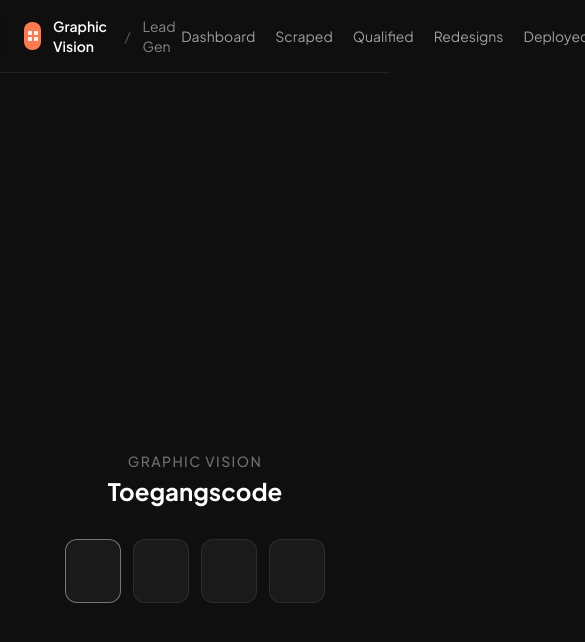
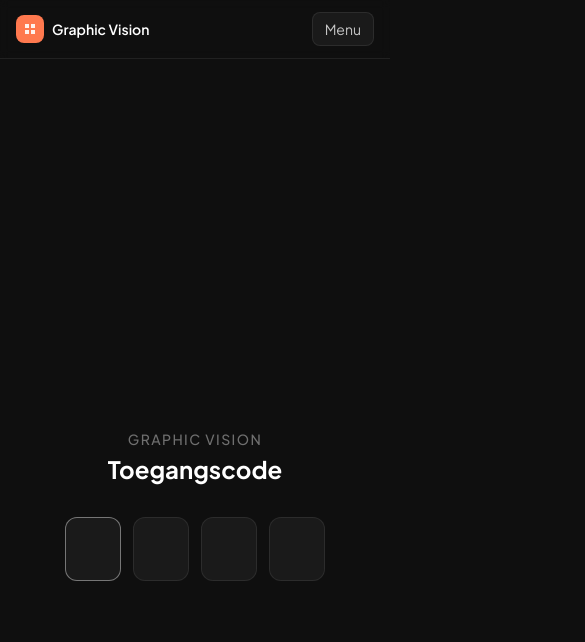
Before and after one commit to graphicvisionnl/leadgen, a Next.js app: page /login in a window 390 px wide. Shown: the top 642 px of the page, 585 px wide, since content can reach past the window. Built offline with nearby package versions, Linux system fonts and the light colour scheme.

Commit message:
Make top navigation mobile responsive

```diff
--- a/app/layout.tsx
+++ b/app/layout.tsx
@@ -1,6 +1,6 @@
 import type { Metadata } from 'next'
 import { Plus_Jakarta_Sans } from 'next/font/google'
-import Link from 'next/link'
+import { AppNav } from '@/components/AppNav'
 import './globals.css'
 
 const plusJakarta = Plus_Jakarta_Sans({
@@ -18,44 +18,8 @@
   return (
     <html lang="nl" className={plusJakarta.variable}>
       <body className="bg-dark text-white font-sans antialiased min-h-screen">
-        <nav className="border-b border-subtle bg-dark/80 backdrop-blur-sm sticky top-0 z-50">
-          <div className="max-w-7xl mx-auto px-6 py-4 flex items-center justify-between">
-            <div className="flex items-center gap-3">
-              <div className="w-7 h-7 rounded-lg bg-brand flex items-center justify-center">
-                <svg width="14" height="14" viewBox="0 0 14 14" fill="none">
-                  <path d="M2 2h4v4H2zM8 2h4v4H8zM2 8h4v4H2zM8 8h4v4H8z" fill="white" fillOpacity="0.9"/>
-                </svg>
-              </div>
-              <span className="font-semibold text-sm">Graphic Vision</span>
-              <span className="text-white/30 text-sm">/</span>
-              <span className="text-white/50 text-sm">Lead Gen</span>
-            </div>
-            <div className="flex items-center gap-5 text-sm">
-              <Link href="/" className="text-white/60 hover:text-white transition-colors">
-                Dashboard
-              </Link>
-              <Link href="/scraped" className="text-white/60 hover:text-white transition-colors">
-                Scraped
-              </Link>
-              <Link href="/qualified" className="text-white/60 hover:text-white transition-colors">
-                Qualified
-              </Link>
-              <Link href="/redesigns" className="text-white/60 hover:text-white transition-colors">
-                Redesigns
-              </Link>
-              <Link href="/deployed" className="text-white/60 hover:text-white transition-colors">
-                Deployed
-              </Link>
-              <Link href="/contacted" className="text-white/60 hover:text-white transition-colors">
-                Benaderd
-              </Link>
-              <Link href="/settings" className="text-white/60 hover:text-white transition-colors">
-                Instellingen
-              </Link>
-            </div>
-          </div>
-        </nav>
-        <main className="max-w-7xl mx-auto px-6 py-8">
+        <AppNav />
+        <main className="max-w-7xl mx-auto px-4 sm:px-6 py-6 sm:py-8">
           {children}
         </main>
       </body>
--- /dev/null
+++ b/components/AppNav.tsx
@@ -0,0 +1,89 @@
+'use client'
+
+import Link from 'next/link'
+import { usePathname } from 'next/navigation'
+import { useEffect, useState } from 'react'
+
+const NAV_LINKS = [
+  { href: '/', label: 'Dashboard' },
+  { href: '/scraped', label: 'Scraped' },
+  { href: '/qualified', label: 'Qualified' },
+  { href: '/redesigns', label: 'Redesigns' },
+  { href: '/deployed', label: 'Deployed' },
+  { href: '/contacted', label: 'Benaderd' },
+  { href: '/settings', label: 'Instellingen' },
+]
+
+export function AppNav() {
+  const pathname = usePathname()
+  const [isOpen, setIsOpen] = useState(false)
+
+  useEffect(() => {
+    setIsOpen(false)
+  }, [pathname])
+
+  return (
+    <nav className="border-b border-subtle bg-dark/80 backdrop-blur-sm sticky top-0 z-50">
+      <div className="max-w-7xl mx-auto px-4 sm:px-6 py-3 sm:py-4">
+        <div className="flex items-center justify-between gap-3">
+          <div className="min-w-0 flex items-center gap-2 sm:gap-3">
+            <div className="w-7 h-7 rounded-lg bg-brand flex items-center justify-center shrink-0">
+              <svg width="14" height="14" viewBox="0 0 14 14" fill="none">
+                <path d="M2 2h4v4H2zM8 2h4v4H8zM2 8h4v4H2zM8 8h4v4H8z" fill="white" fillOpacity="0.9" />
+              </svg>
+            </div>
+            <span className="font-semibold text-sm truncate">Graphic Vision</span>
+            <span className="hidden sm:inline text-white/30 text-sm">/</span>
+            <span className="hidden sm:inline text-white/50 text-sm">Lead Gen</span>
+          </div>
+
+          <div className="hidden md:flex items-center gap-5 text-sm">
+            {NAV_LINKS.map((link) => {
+              const isActive = pathname === link.href
+              return (
+                <Link
+                  key={link.href}
+                  href={link.href}
+                  className={isActive ? 'text-white' : 'text-white/60 hover:text-white transition-colors'}
+                >
+                  {link.label}
+                </Link>
+              )
+            })}
+          </div>
+
+          <button
+            type="button"
+            className="md:hidden px-3 py-1.5 rounded-lg border border-subtle bg-surface text-white/75 hover:text-white hover:border-white/20 transition-colors text-sm"
+            onClick={() => setIsOpen((open) => !open)}
+            aria-label="Open menu"
+            aria-expanded={isOpen}
+          >
+            {isOpen ? 'Sluit' : 'Menu'}
+          </button>
+        </div>
+
+        {isOpen && (
+          <div className="md:hidden mt-3 pt-3 border-t border-subtle grid gap-1">
+            {NAV_LINKS.map((link) => {
+              const isActive = pathname === link.href
+              return (
+                <Link
+                  key={link.href}
+                  href={link.href}
+                  className={`px-3 py-2 rounded-lg text-sm transition-colors ${
+                    isActive
+                      ? 'bg-white/10 text-white'
+                      : 'text-white/70 hover:text-white hover:bg-white/5'
+                  }`}
+                >
+                  {link.label}
+                </Link>
+              )
+            })}
+          </div>
+        )}
+      </div>
+    </nav>
+  )
+}
```
